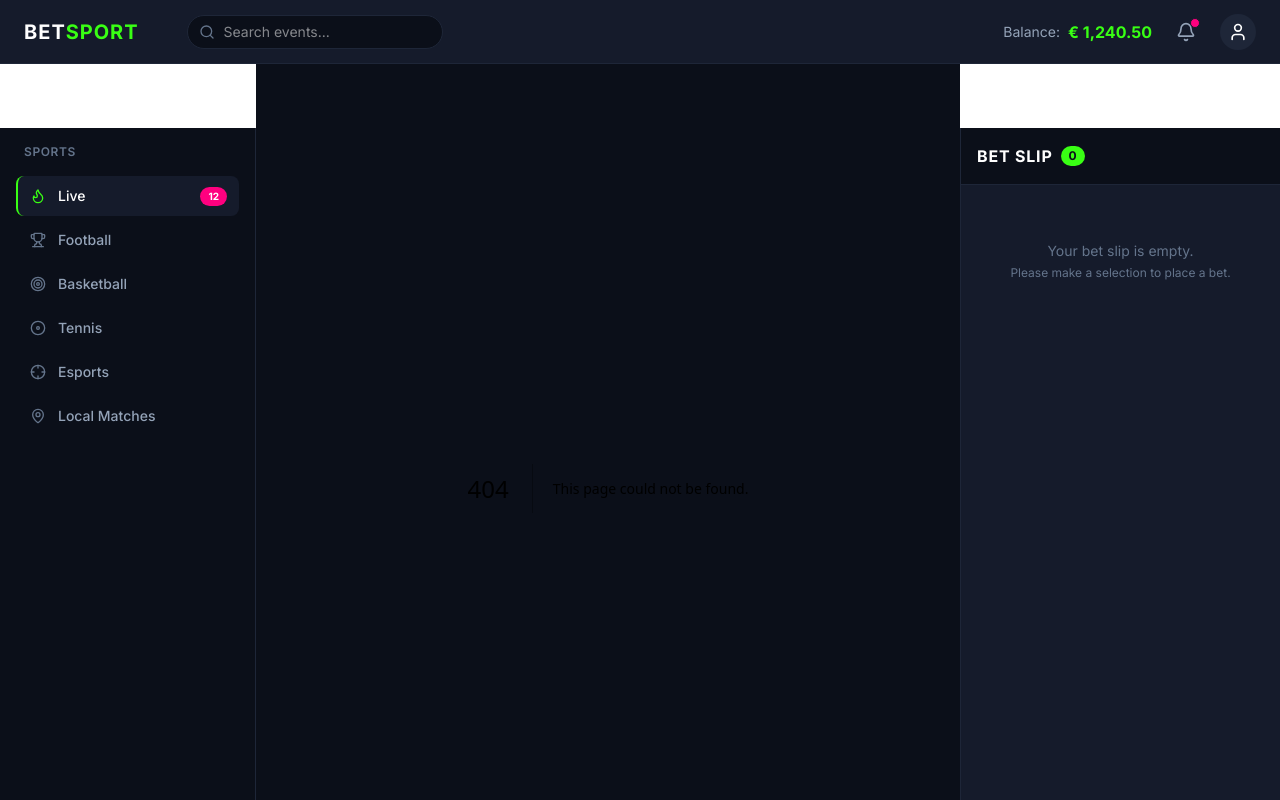
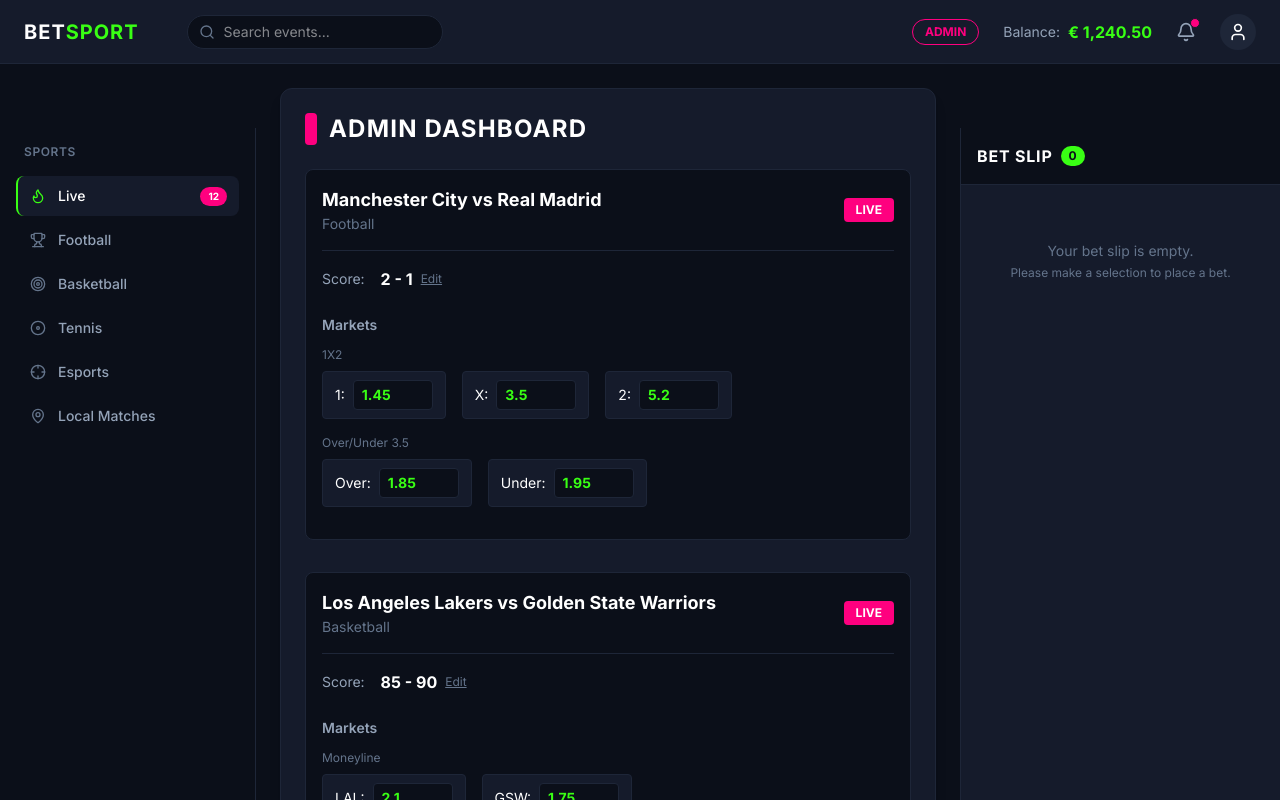
Before and after one commit to TrillionaireViier/sportbetting_clone, a Next.js app: page /admin in a window 1280 px wide. Before the commit this address had no page. Shown: the top 800 px of the page. Built offline with nearby package versions, Linux system fonts and the light colour scheme.

Commit message:
Add animations and admin dashboard

```diff
--- a/package.json
+++ b/package.json
@@ -9,6 +9,7 @@
     "lint": "eslint"
   },
   "dependencies": {
+    "framer-motion": "^13.2.0",
     "lucide-react": "^1.44.0",
     "next": "16.3.4",
     "react": "19.2.8",
--- /dev/null
+++ b/src/app/admin/page.tsx
@@ -0,0 +1,111 @@
+"use client";
+
+import React, { useState } from "react";
+import { useData } from "@/context/DataContext";
+import { motion } from "framer-motion";
+
+export default function AdminPage() {
+  const { matches, updateMatchScore, toggleMatchLive, updateOdds } = useData();
+  const [editingScore, setEditingScore] = useState<{ id: string; score: string } | null>(null);
+
+  return (
+    <motion.div
+      initial={{ opacity: 0, y: 20 }}
+      animate={{ opacity: 1, y: 0 }}
+      transition={{ duration: 0.5 }}
+      className="max-w-5xl mx-auto"
+    >
+      <div className="bg-[#151b2b] p-6 rounded-xl border border-[#1e2638] shadow-lg">
+        <h2 className="text-2xl font-bold text-white mb-6 uppercase tracking-wider flex items-center gap-3">
+          <span className="bg-[#ff007f] w-3 h-8 rounded-sm"></span>
+          Admin Dashboard
+        </h2>
+
+        <div className="space-y-8">
+          {matches.map((match) => (
+            <div key={match.id} className="bg-[#0b0f19] p-4 rounded-lg border border-[#1e2638]">
+              <div className="flex justify-between items-center mb-4 pb-4 border-b border-[#1e2638]">
+                <div>
+                  <h3 className="text-lg font-bold text-white">
+                    {match.homeTeam} vs {match.awayTeam}
+                  </h3>
+                  <p className="text-sm text-[#64748b]">{match.sport}</p>
+                </div>
+                <div className="flex items-center gap-4">
+                  <button
+                    onClick={() => toggleMatchLive(match.id)}
+                    className={`px-3 py-1 rounded text-xs font-bold transition-colors ${
+                      match.isLive
+                        ? "bg-[#ff007f] text-white"
+                        : "bg-[#1e2638] text-[#94a3b8] hover:text-white"
+                    }`}
+                  >
+                    {match.isLive ? "LIVE" : "SET LIVE"}
+                  </button>
+                </div>
+              </div>
+
+              {match.isLive && (
+                <div className="mb-6 flex items-center gap-4">
+                  <span className="text-[#94a3b8] text-sm">Score:</span>
+                  {editingScore?.id === match.id ? (
+                    <div className="flex gap-2">
+                      <input
+                        type="text"
+                        value={editingScore.score}
+                        onChange={(e) => setEditingScore({ ...editingScore, score: e.target.value })}
+                        className="bg-[#151b2b] border border-[#39ff14] text-white px-2 py-1 rounded text-sm w-24 focus:outline-none"
+                      />
+                      <button
+                        onClick={() => {
+                          updateMatchScore(match.id, editingScore.score);
+                          setEditingScore(null);
+                        }}
+                        className="bg-[#39ff14] text-[#0b0f19] px-2 py-1 rounded text-xs font-bold"
+                      >
+                        SAVE
+                      </button>
+                    </div>
+                  ) : (
+                    <div className="flex gap-2 items-center">
+                      <span className="text-white font-bold">{match.score || "0 - 0"}</span>
+                      <button
+                        onClick={() => setEditingScore({ id: match.id, score: match.score || "0 - 0" })}
+                        className="text-[#64748b] hover:text-[#39ff14] text-xs underline"
+                      >
+                        Edit
+                      </button>
+                    </div>
+                  )}
+                </div>
+              )}
+
+              <div>
+                <h4 className="text-sm font-semibold text-[#94a3b8] mb-3">Markets</h4>
+                {match.markets.map((market) => (
+                  <div key={market.id} className="mb-4">
+                    <p className="text-xs text-[#64748b] mb-2">{market.name}</p>
+                    <div className="flex gap-4">
+                      {market.odds.map((odd) => (
+                        <div key={odd.id} className="flex items-center gap-2 bg-[#151b2b] px-3 py-2 rounded border border-[#1e2638]">
+                          <span className="text-white text-sm">{odd.name}:</span>
+                          <input
+                            type="number"
+                            step="0.01"
+                            value={odd.value}
+                            onChange={(e) => updateOdds(match.id, market.id, odd.id, parseFloat(e.target.value) || 0)}
+                            className="bg-[#0b0f19] border border-[#1e2638] text-[#39ff14] font-bold px-2 py-1 rounded text-sm w-20 focus:outline-none focus:border-[#39ff14]"
+                          />
+                        </div>
+                      ))}
+                    </div>
+                  </div>
+                ))}
+              </div>
+            </div>
+          ))}
+        </div>
+      </div>
+    </motion.div>
+  );
+}
--- a/src/app/layout.tsx
+++ b/src/app/layout.tsx
@@ -5,6 +5,7 @@ import Header from "@/components/Header";
 import Sidebar from "@/components/Sidebar";
 import BetSlip from "@/components/BetSlip";
 import { BetSlipProvider } from "@/context/BetSlipContext";
+import { DataProvider } from "@/context/DataContext";
 
 const inter = Inter({ subsets: ["latin"] });
 
@@ -21,6 +22,7 @@ export default function RootLayout({
   return (
     <html lang="en">
       <body className={`${inter.className} antialiased bg-[#0b0f19] text-[#f8fafc]`}>
+        <DataProvider>
           <BetSlipProvider>
             <div className="flex flex-col min-h-screen">
               <Header />
@@ -33,6 +35,7 @@ export default function RootLayout({
               </div>
             </div>
           </BetSlipProvider>
+        </DataProvider>
       </body>
     </html>
   );
--- a/src/app/page.tsx
+++ b/src/app/page.tsx
@@ -1,11 +1,15 @@
+"use client";
+
 import React from "react";
 import MatchCard from "@/components/MatchCard";
-import { mockMatches } from "@/lib/mockData";
+import { useData } from "@/context/DataContext";
 import { Activity } from "lucide-react";
+import { motion } from "framer-motion";
 
 export default function Home() {
-  const liveMatches = mockMatches.filter(m => m.isLive);
-  const upcomingMatches = mockMatches.filter(m => !m.isLive);
+  const { matches } = useData();
+  const liveMatches = matches.filter(m => m.isLive);
+  const upcomingMatches = matches.filter(m => !m.isLive);
 
   return (
     <div className="max-w-5xl mx-auto space-y-8">
@@ -31,21 +35,31 @@ export default function Home() {
           <Activity className="text-[#ff007f] w-5 h-5 animate-pulse" />
           <h3 className="text-xl font-bold text-white uppercase tracking-wide">Live Right Now</h3>
         </div>
-        <div className="grid grid-cols-1 md:grid-cols-2 gap-4">
+        <motion.div
+          className="grid grid-cols-1 md:grid-cols-2 gap-4"
+          initial={{ opacity: 0, y: 20 }}
+          animate={{ opacity: 1, y: 0 }}
+          transition={{ duration: 0.5, staggerChildren: 0.1 }}
+        >
           {liveMatches.map((match) => (
             <MatchCard key={match.id} match={match} />
           ))}
-        </div>
+        </motion.div>
       </section>
 
       {/* Upcoming Matches Section */}
       <section>
         <h3 className="text-xl font-bold text-white uppercase tracking-wide mb-4">Upcoming Matches</h3>
-        <div className="grid grid-cols-1 md:grid-cols-2 gap-4">
+        <motion.div
+          className="grid grid-cols-1 md:grid-cols-2 gap-4"
+          initial={{ opacity: 0, y: 20 }}
+          animate={{ opacity: 1, y: 0 }}
+          transition={{ duration: 0.5, delay: 0.2, staggerChildren: 0.1 }}
+        >
           {upcomingMatches.map((match) => (
             <MatchCard key={match.id} match={match} />
           ))}
-        </div>
+        </motion.div>
       </section>
     </div>
   );
--- a/src/components/BetSlip.tsx
+++ b/src/components/BetSlip.tsx
@@ -3,6 +3,7 @@
 import React, { useState } from "react";
 import { useBetSlip } from "@/context/BetSlipContext";
 import { X, Trash2 } from "lucide-react";
+import { motion, AnimatePresence } from "framer-motion";
 
 export default function BetSlip() {
   const { selectedBets, removeBet, clearBets, totalOdds } = useBetSlip();
@@ -28,13 +29,25 @@ export default function BetSlip() {
 
       <div className="flex-1 overflow-y-auto p-4 space-y-3">
         {selectedBets.length === 0 ? (
-          <div className="text-center text-[#64748b] mt-10">
+          <motion.div
+            initial={{ opacity: 0 }}
+            animate={{ opacity: 1 }}
+            className="text-center text-[#64748b] mt-10"
+          >
             <p className="text-sm">Your bet slip is empty.</p>
             <p className="text-xs mt-1">Please make a selection to place a bet.</p>
-          </div>
+          </motion.div>
         ) : (
-          selectedBets.map((bet) => (
-            <div key={bet.oddsId} className="bg-[#0b0f19] rounded-lg p-3 border border-[#1e2638] relative group">
+          <AnimatePresence>
+            {selectedBets.map((bet) => (
+              <motion.div
+                key={bet.oddsId}
+                initial={{ opacity: 0, x: 20 }}
+                animate={{ opacity: 1, x: 0 }}
+                exit={{ opacity: 0, x: -20, scale: 0.9 }}
+                transition={{ type: "spring", stiffness: 400, damping: 25 }}
+                className="bg-[#0b0f19] rounded-lg p-3 border border-[#1e2638] relative group"
+              >
                 <button
                   onClick={() => removeBet(bet.oddsId)}
                   className="absolute top-2 right-2 text-[#64748b] hover:text-[#ff007f] opacity-0 group-hover:opacity-100 transition-all"
@@ -47,8 +60,9 @@ export default function BetSlip() {
                   <span className="text-[#39ff14] font-bold">{bet.oddsValue.toFixed(2)}</span>
                 </div>
                 <p className="text-xs text-[#64748b] mt-2 truncate pr-4">{bet.matchName}</p>
-            </div>
-          ))
+              </motion.div>
+            ))}
+          </AnimatePresence>
         )}
       </div>
 
--- a/src/components/Header.tsx
+++ b/src/components/Header.tsx
@@ -1,5 +1,6 @@
 import React from "react";
 import { Search, Bell, User } from "lucide-react";
+import Link from "next/link";
 
 export default function Header() {
   return (
@@ -19,6 +20,9 @@ export default function Header() {
       </div>
 
       <div className="flex items-center gap-6">
+        <Link href="/admin" className="text-xs font-bold text-[#ff007f] border border-[#ff007f] px-3 py-1 rounded-full hover:bg-[#ff007f] hover:text-white transition-colors">
+          ADMIN
+        </Link>
         <div className="flex items-center gap-2">
           <span className="text-[#94a3b8] text-sm">Balance:</span>
           <span className="text-[#39ff14] font-bold">€ 1,240.50</span>
--- a/src/components/MatchCard.tsx
+++ b/src/components/MatchCard.tsx
@@ -4,6 +4,7 @@ import React from "react";
 import { Match } from "@/lib/mockData";
 import { useBetSlip } from "@/context/BetSlipContext";
 import { Clock, Tv } from "lucide-react";
+import { motion } from "framer-motion";
 
 interface MatchCardProps {
   match: Match;
@@ -13,7 +14,11 @@ export default function MatchCard({ match }: MatchCardProps) {
   const { selectedBets, addBet } = useBetSlip();
 
   return (
-    <div className="bg-[#151b2b] rounded-xl border border-[#1e2638] overflow-hidden hover:border-[#334155] transition-all group">
+    <motion.div
+      whileHover={{ scale: 1.02 }}
+      transition={{ type: "spring", stiffness: 300, damping: 20 }}
+      className="bg-[#151b2b] rounded-xl border border-[#1e2638] overflow-hidden hover:border-[#334155] transition-colors group"
+    >
       {/* Match Header */}
       <div className="bg-[#0b0f19] px-4 py-3 border-b border-[#1e2638] flex justify-between items-center">
         <div className="flex items-center gap-3">
@@ -98,6 +103,6 @@ export default function MatchCard({ match }: MatchCardProps) {
           </div>
         ))}
       </div>
-    </div>
+    </motion.div>
   );
 }
--- /dev/null
+++ b/src/context/DataContext.tsx
@@ -0,0 +1,67 @@
+"use client";
+
+import React, { createContext, useContext, useState, ReactNode } from "react";
+import { mockMatches, Match } from "@/lib/mockData";
+
+interface DataContextProps {
+  matches: Match[];
+  updateMatchScore: (matchId: string, newScore: string) => void;
+  toggleMatchLive: (matchId: string) => void;
+  updateOdds: (matchId: string, marketId: string, oddsId: string, newValue: number) => void;
+}
+
+const DataContext = createContext<DataContextProps | undefined>(undefined);
+
+export const DataProvider = ({ children }: { children: ReactNode }) => {
+  const [matches, setMatches] = useState<Match[]>(mockMatches);
+
+  const updateMatchScore = (matchId: string, newScore: string) => {
+    setMatches((prev) =>
+      prev.map((match) =>
+        match.id === matchId ? { ...match, score: newScore } : match
+      )
+    );
+  };
+
+  const toggleMatchLive = (matchId: string) => {
+    setMatches((prev) =>
+      prev.map((match) =>
+        match.id === matchId ? { ...match, isLive: !match.isLive } : match
+      )
+    );
+  };
+
+  const updateOdds = (matchId: string, marketId: string, oddsId: string, newValue: number) => {
+    setMatches((prev) =>
+      prev.map((match) => {
+        if (match.id !== matchId) return match;
+        return {
+          ...match,
+          markets: match.markets.map((market) => {
+            if (market.id !== marketId) return market;
+            return {
+              ...market,
+              odds: market.odds.map((odd) =>
+                odd.id === oddsId ? { ...odd, value: newValue } : odd
+              ),
+            };
+          }),
+        };
+      })
+    );
+  };
+
+  return (
+    <DataContext.Provider value={{ matches, updateMatchScore, toggleMatchLive, updateOdds }}>
+      {children}
+    </DataContext.Provider>
+  );
+};
+
+export const useData = () => {
+  const context = useContext(DataContext);
+  if (!context) {
+    throw new Error("useData must be used within a DataProvider");
+  }
+  return context;
+};
```
Also changed, not shown: 1 other file (tests, documents, lock files or other folders). Lines whose indentation alone changed are shown as unchanged.
